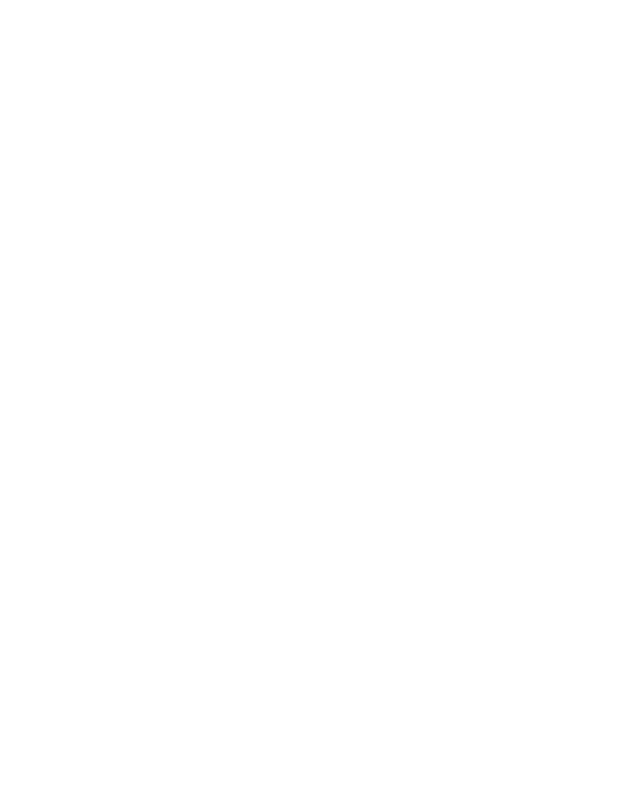
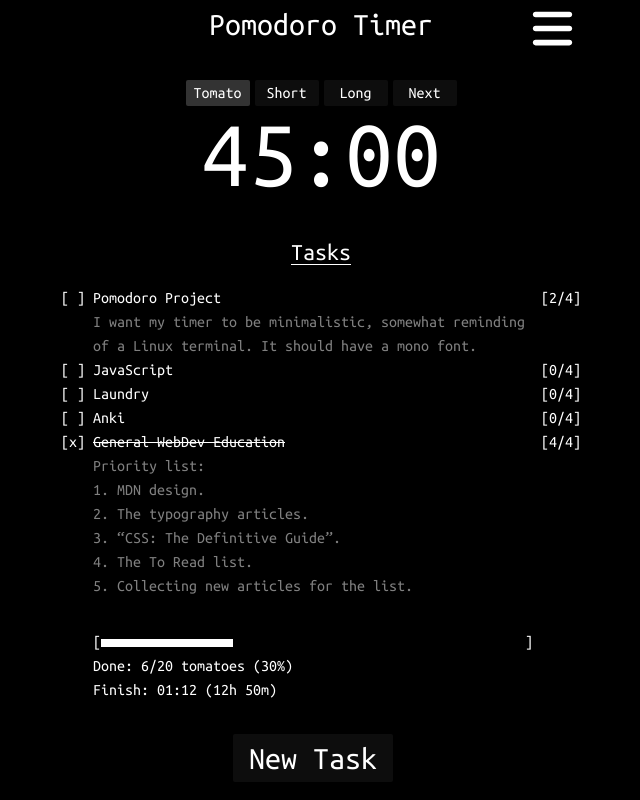
Before and after one commit to fiftythanks/todo, a website built with webpack: page src/index.html in a window 1280 px wide. Shown: the whole page, without its empty margins (319-959 px from the left). Built offline with nearby package versions, Linux system fonts and the light colour scheme.

Commit message:
Implement UI without settings

```diff
--- a/src/index.html
+++ b/src/index.html
@@ -4,7 +4,90 @@
   <meta charset="UTF-8">
   <meta name="viewport" content="width=device-width, initial-scale=1.0">
   <title>To-Do List/Pomodoro Timer</title>
+  <link rel="preconnect" href="https://fonts.googleapis.com">
+  <link rel="preconnect" href="https://fonts.gstatic.com" crossorigin>
+  <link href="https://fonts.googleapis.com/css2?family=Ubuntu+Mono:ital,wght@0,400;0,700;1,400;1,700&display=swap" rel="stylesheet">
 </head>
 <body>
+  <header>
+    <h1>Pomodoro Timer</h1>
+    <button type="button" class="menu-btn"      ><img src="./img/menu.svg" width="45px" height="45px"></button>
+  </header>
+  <main>
+    <div class="timer">
+      <div class="controls">
+        <button type="button" class="tomato">Tomato</button>
+        <button type="button" class="short">Short</button>
+        <button type="button" class="long">Long</button>
+        <button type="button" class="next">Next</button>
+      </div>
+      <div class="clock">45:00</div>
+    </div>
+    <div class="task-list">
+      <div class="tasks-title-wrapper">
+        <h2>Tasks</h2>
+        <div class="underline"></div>
+      </div>
+      <ul class="tasks">
+        <li class="task">
+          <div class="main">
+            <div class="check">[&nbsp;]</div>
+            <div class="name">Pomodoro Project</div>
+            <div class="tomatoes">[<span class="done">2</span>/<span class="to-do">4</span>]</div>
+          </div>
+          <div class="note">I want my timer to be minimalistic, somewhat reminding of a Linux terminal. It should have a mono font.</div>
+        </li>
+        <li class="task">
+          <div class="main">
+            <div class="check">[&nbsp;]</div>
+            <div class="name">JavaScript</div>
+            <div class="tomatoes">[<span class="done">0</span>/<span class="to-do">4</span>]</div>
+          </div>
+        </li>
+        <li class="task">
+          <div class="main">
+            <div class="check">[&nbsp;]</div>
+            <div class="name">Laundry</div>
+            <div class="tomatoes">[<span class="done">0</span>/<span class="to-do">4</span>]</div>
+          </div>
+        </li>
+        <li class="task">
+          <div class="main">
+            <div class="check">[&nbsp;]</div>
+            <div class="name">Anki</div>
+            <div class="tomatoes">[<span class="done">0</span>/<span class="to-do">4</span>]</div>
+          </div>
+        </li>
+        <li class="task">
+          <div class="main">
+            <div class="check checked">[x]</div>
+            <div class="name">General WebDev Education</div>
+            <div class="tomatoes">[<span class="done">4</span>/<span class="to-do">4</span>]</div>
+          </div>
+          <div class="note">
+            Priority list:<br>
+              1. MDN design.<br>
+              2. The typography articles.<br>
+              3. “CSS: The Definitive Guide”.<br>
+              4. The To Read list.<br>
+              5. Collecting new articles for the list.
+          </div>
+        </li>
+      </ul>
+    </div>
+  </main>
+  <footer>
+    <div class="progress">
+      <div class="left-brace">[</div>
+      <div class="progress-bar"></div>
+      <div class="right-brace">]</div>
+    </div>
+    <div class="done-finish">
+      <div class="done-wrapper">Done: <span class="tomatoes-done">6</span>/<span class="tomatoes-to-do">20</span> tomatoes (<span class="done-percent">30</span>%)</div>
+      <div class="finish-wrapper">Finish: <span class="when-finish">01:12</span> (<span class="how-long-hours">12</span>h <span class="how-long-minutes">50</span>m)</div>
+    </div>
+
+    <button type="button" class="create-task">New Task</button>
+  </footer>
 </body>
 </html>
--- a/src/style.css
+++ b/src/style.css
@@ -0,0 +1,200 @@
+/*
+  Josh's Custom CSS Reset
+  https://www.joshwcomeau.com/css/custom-css-reset/
+*/
+
+*, *::before, *::after {
+  box-sizing: border-box;
+}
+
+* {
+  margin: 0;
+}
+
+body {
+  line-height: 1.5;
+  -webkit-font-smoothing: antialiased;
+}
+
+img, picture, video, canvas, svg {
+  display: block;
+  max-width: 100%;
+}
+
+input, button, textarea, select {
+  font: inherit;
+}
+
+p, h1, h2, h3, h4, h5, h6 {
+  overflow-wrap: break-word;
+}
+
+p {
+  text-wrap: pretty;
+}
+h1, h2, h3, h4, h5, h6 {
+  text-wrap: balance;
+}
+
+#root, #__next {
+  isolation: isolate;
+}
+
+/* My styles */
+body {
+  background-color: #000;
+  color: #fff;
+  font-family: "Ubuntu Mono";
+  display: flex;
+  flex-direction: column;
+  gap: 16px;
+  height: 100dvh;
+  width: max(calc(14ch * 2 + 10px), 100vw);
+  align-items: center;
+  padding: 5px;
+}
+h1, h2 {
+  font-weight: 400;
+}
+
+button {
+  background: none;
+  color: inherit;
+  border: none;
+  &:hover { cursor: pointer; }
+}
+
+header {
+  display: flex;
+  flex-direction: column;
+  align-items: center;
+}
+
+.controls {
+  display: flex;
+  justify-content: center;
+  gap: 5px;
+  & button {
+    width: 8ch;
+    border-radius: 2px;
+  }
+  /* this will be set with JS when User presses a btn */
+  .tomato {
+    background-color: rgb(255 255 255 / 0.2);
+  }
+
+  button {
+    background-color: rgb(255 255 255 / 0.05);
+  }
+}
+
+.clock {
+  font-size: 5rem;
+  text-align: center;
+  margin-bottom: 32px;
+}
+
+.tasks-title-wrapper {
+  position: relative;
+  margin-bottom: 16px;
+}
+h2 {
+  text-align: center;
+  /* text-decoration didn't look nice in Chromium-based browsers, so I made a custom underline */
+  & + .underline {
+    position: absolute;
+    bottom: 5px;
+    left: calc(50% - 2.5ch * 1.5);
+    width: calc(5ch * 1.5);
+    height: 1px;
+    background-color: #fff;
+  }
+}
+
+ul {
+  list-style-type: none;
+  padding: 0;
+}
+
+.tasks {
+  display: flex;
+  flex-direction: column;
+}
+
+.task {
+  .main {
+    display: flex;
+    gap: 1ch;
+    .tomatoes {
+      margin-left: auto;
+      flex-wrap: nowrap;
+    }
+  }
+  .note {
+    opacity: 0.5;
+    padding: 0 6ch 0 4ch;
+  }
+}
+
+footer {
+  display: flex;
+  flex-direction: column;
+  width: 100%;
+  .progress {
+    display: flex;
+    align-items: first baseline;
+  }
+  .progress-bar {
+    height: 1ex;
+    width: calc((6 / 20) * 100%);
+    background-color: #fff;
+  }
+  .right-brace {
+    margin-left: auto;
+  }
+  .create-task {
+    font-size: 2rem;
+    align-self: center;
+    background-color: rgb(255 255 255 / 0.05);
+    padding: 0 16px;
+    margin-top: 32px;
+    border-radius: 2px;
+  }
+}
+
+@media (min-width: calc(14rem + 110px)) {
+  body {
+    gap: 32px;
+  }
+  header {
+    margin-left: auto;
+    margin-right: auto;
+  }
+  .menu-btn {
+    position: absolute;
+    top: 0.3rem;
+    right: 0  ;
+  }
+  .clock {
+    font-size: 6rem;
+    line-height: 1;
+  }
+}
+
+@media (min-width: 65ch) {
+  body {
+    padding: 0 calc((100vw - 65ch) / 2);
+  }
+  header {
+    width: 100%;
+  }
+  /* h1 {
+    align-self: flex-start;
+  } */
+  .menu-btn {
+    right: calc((100vw - 65ch) / 2);
+  }
+  footer { padding: 0 6ch 0 4ch; }
+}
+
+.checked + .name { text-decoration-line: line-through; }
```
Also changed, not shown: src/img/Phone.png (added), src/img/menu.svg (added).
